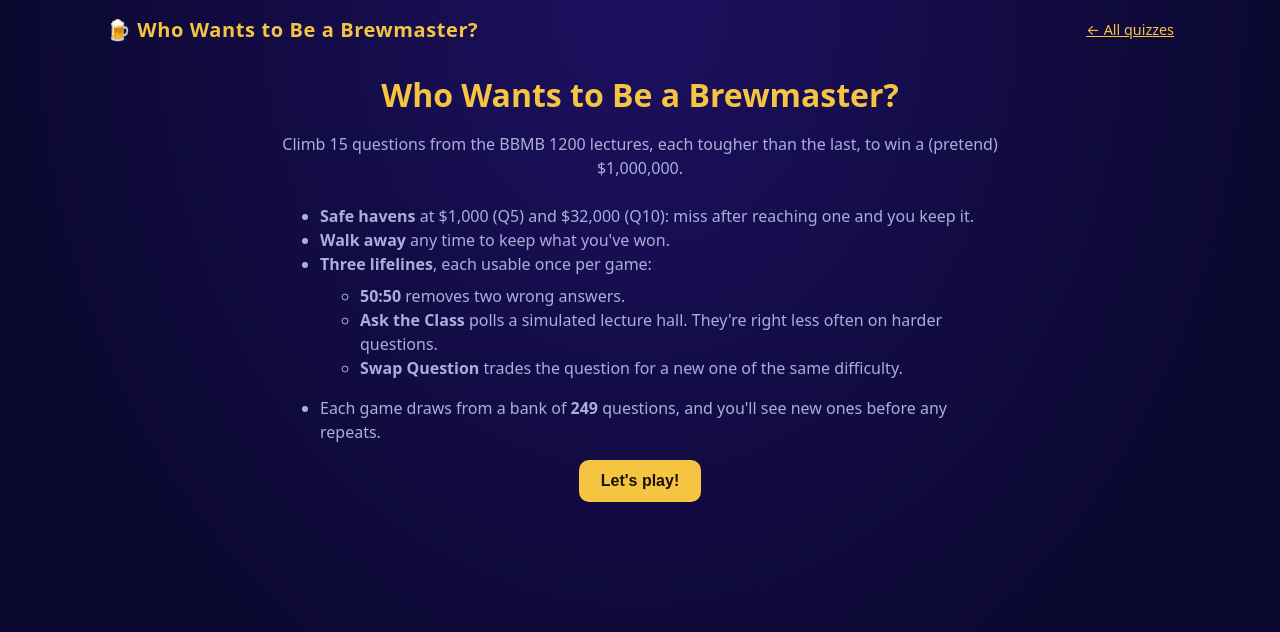
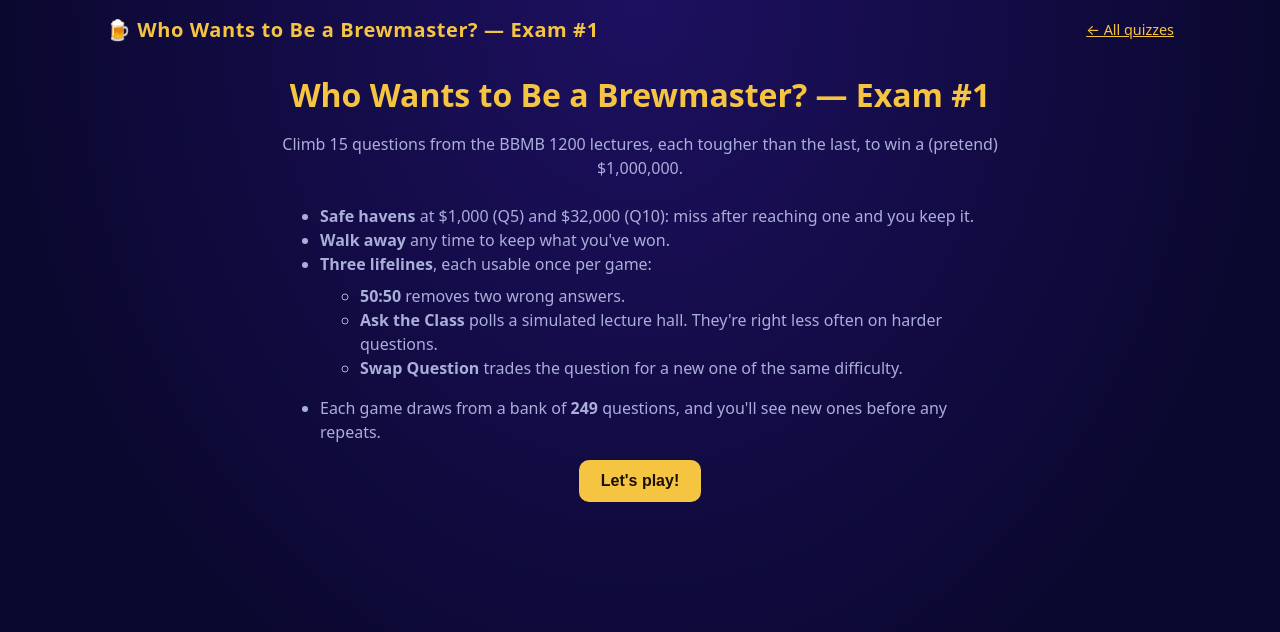
Before and after one commit to swnisu1/BBMB_1200, a plain HTML site: page millionaire.html in a window 1280 px wide. Drawn offline with Linux system fonts and the light colour scheme.

Commit message:
Label the original Brewmaster game as Exam #1

```diff
--- a/millionaire.html
+++ b/millionaire.html
@@ -3,7 +3,7 @@
 <head>
 <meta charset="utf-8">
 <meta name="viewport" content="width=device-width, initial-scale=1">
-<title>Who Wants to Be a Brewmaster?</title>
+<title>Who Wants to Be a Brewmaster? — Exam #1</title>
 <style>
   :root {
     --bg1: #0b0830; --bg2: #1d1060;
@@ -115,13 +115,13 @@
 <body>
 <div class="wrap">
   <header>
-    <h1>🍺 Who Wants to Be a Brewmaster?</h1>
+    <h1>🍺 Who Wants to Be a Brewmaster? — Exam #1</h1>
     <a href="index.html">← All quizzes</a>
   </header>
 
   <!-- Start screen -->
   <section class="splash" id="start">
-    <h2>Who Wants to Be a Brewmaster?</h2>
+    <h2>Who Wants to Be a Brewmaster? — Exam #1</h2>
     <p>Climb 15 questions from the BBMB 1200 lectures, each tougher than the last, to win a (pretend) $1,000,000.</p>
     <ul>
       <li><b>Safe havens</b> at $1,000 (Q5) and $32,000 (Q10): miss after reaching one and you keep it.</li>
```
Also changed, not shown: index.html (+2 -2 lines).
